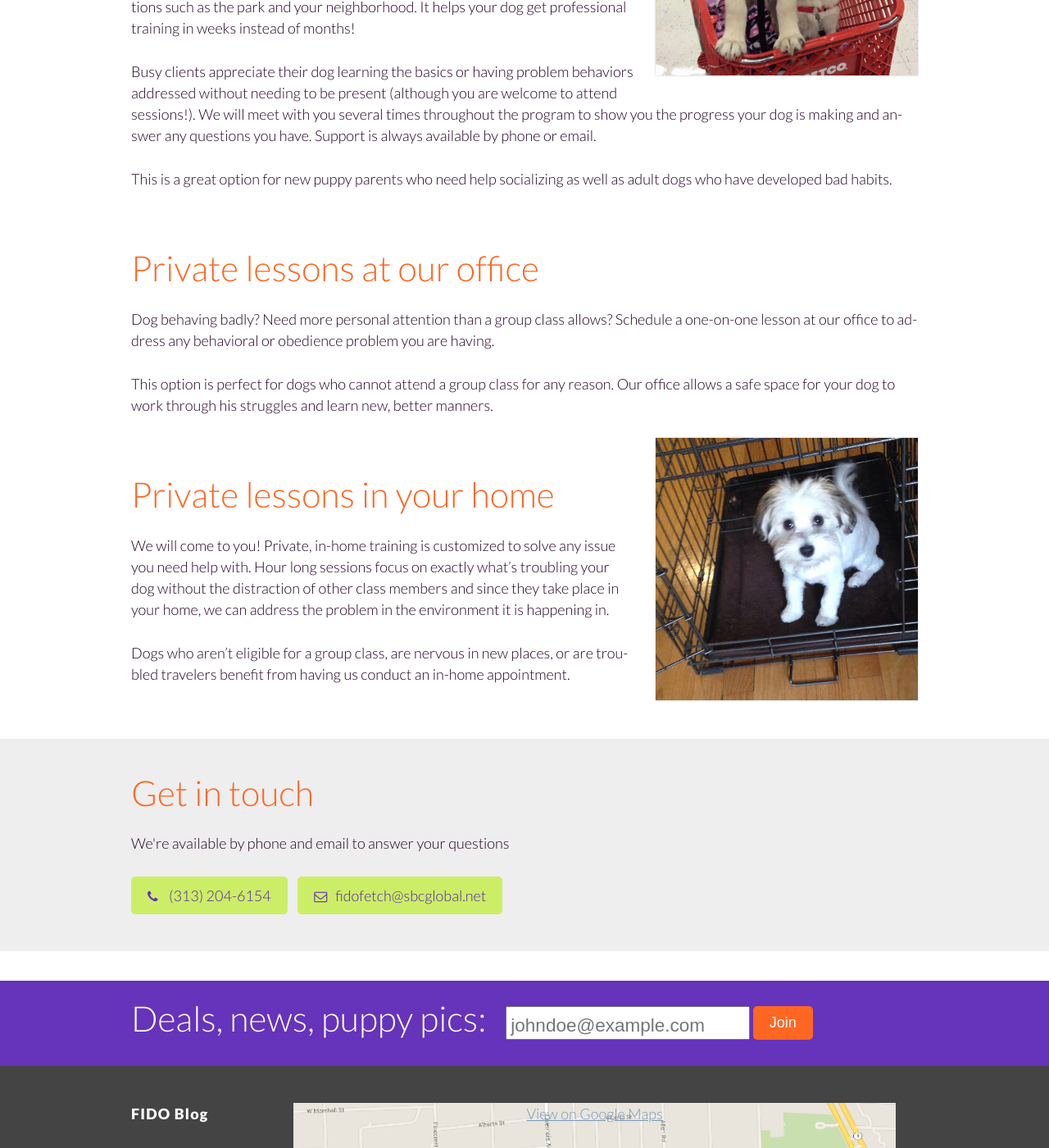
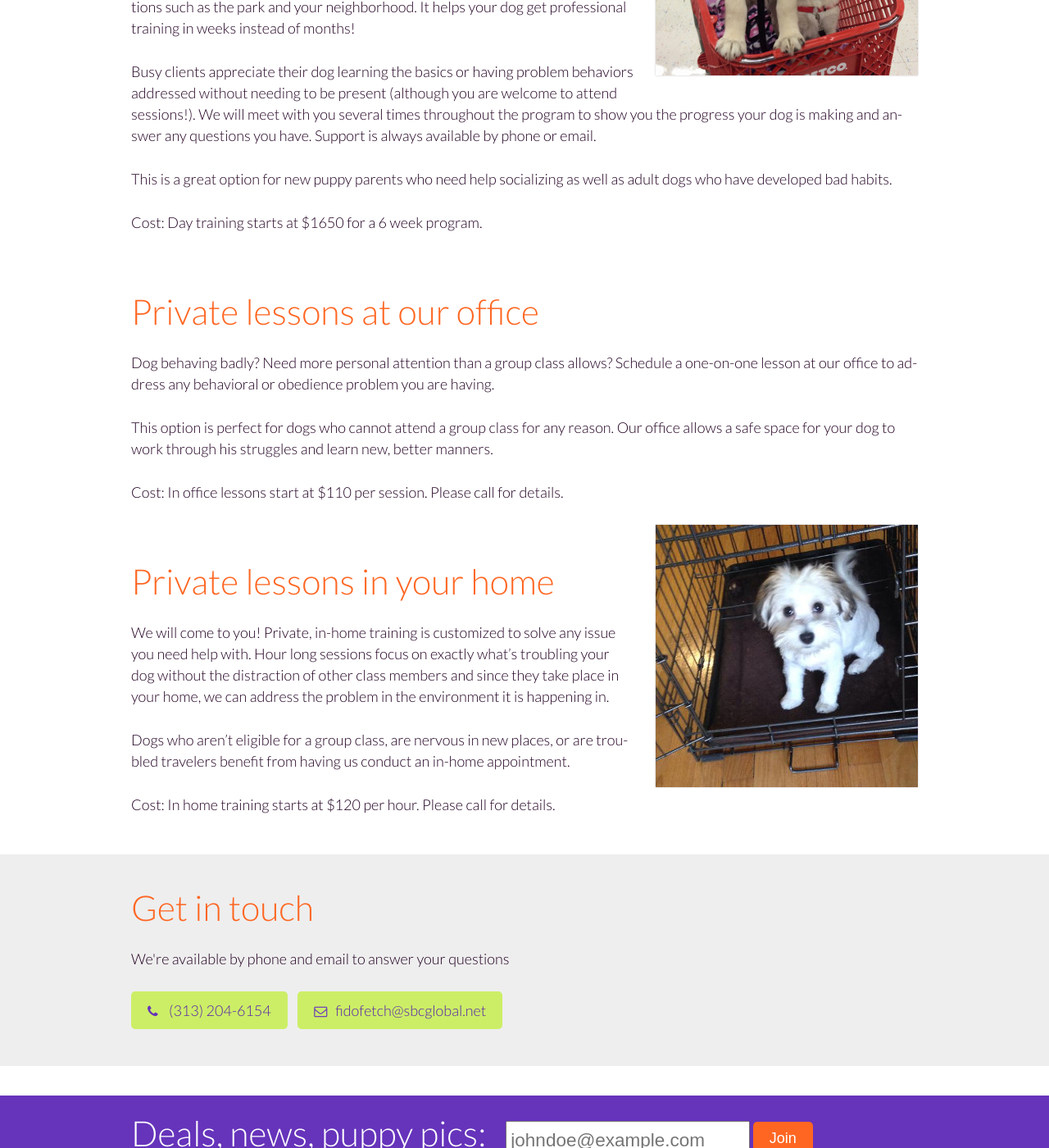
Before and after one commit to fidodogtraining/fidodogtraining.github.io, a Jekyll site: the page built from _autopages/training.md, in a window 1280 px wide and 1400 px high, scrolled down 538 px. Shown: the whole window at 82% size. Built offline with Jekyll 4.4.1, drawn with Linux system fonts in a browser that asks for light colours; Markdown is read by kramdown in place of the engine named in the settings; some of the changed text lies outside the part shown.

Commit message:
Update training.md

```diff
--- a/_autopages/training.md
+++ b/_autopages/training.md
@@ -22,6 +22,8 @@ phone or email.
 This is a great option for new puppy parents who need help socializing as well as
 adult dogs who have developed bad habits.
 
+Cost: Day training starts at $1650 for a 6 week program.
+
 ## Private lessons at our office
 
 Dog behaving badly? Need more personal attention than a group class allows? Schedule
@@ -31,6 +33,8 @@ are having.
 This option is perfect for dogs who cannot attend a group class for any
 reason. Our office allows a safe space for your dog to work through his struggles
 and learn new, better manners.
+
+Cost: In office lessons start at $110 per session. Please call for details.
 
 <img class="right" src="/images/home-training.jpg" alt="" />
 ## Private lessons in your home
@@ -42,3 +46,5 @@ we can address the problem in the environment it is happening in.
 
 Dogs who aren't eligible for a group class, are nervous in new places, or are troubled
 travelers benefit from having us conduct an in-home appointment.
+
+Cost: In home training starts at $120 per hour. Please call for details.
```
Also changed, not shown: other parts of _autopages/training.md (+1 -1 lines).
